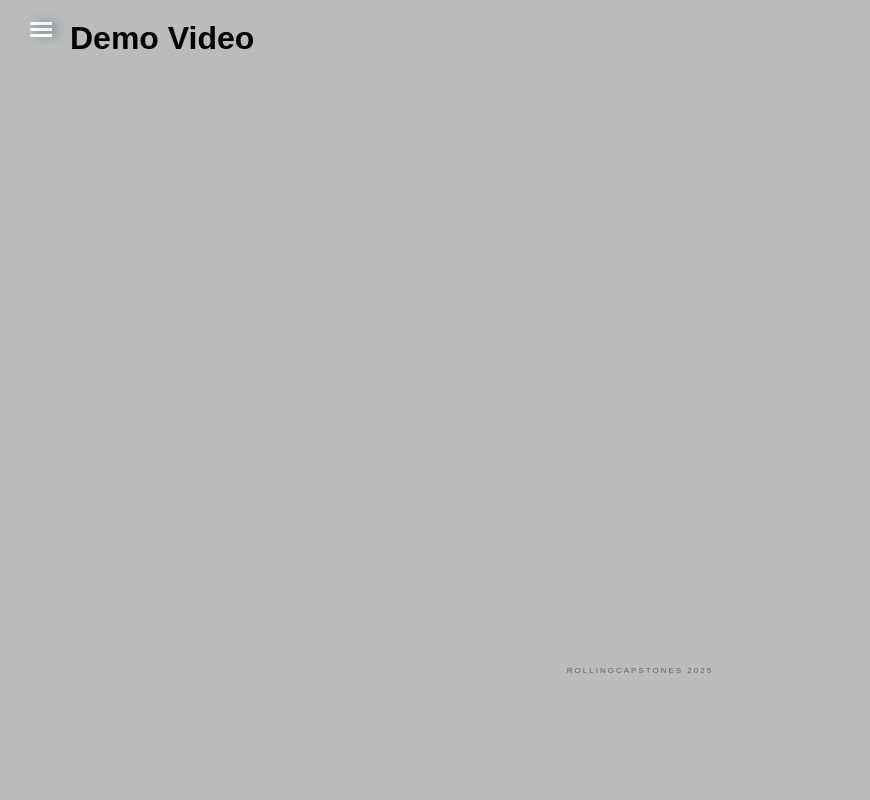
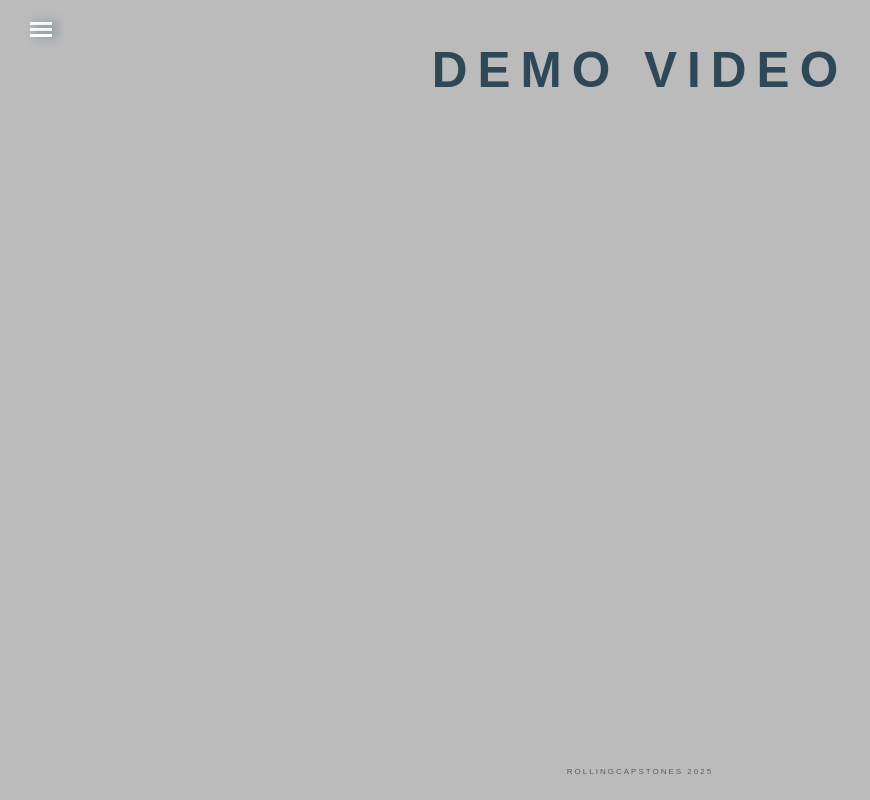
Before and after one commit to peytonfisher/RollingCapStonesVacationPlanner, a plain HTML site: page pages/demo.html in a window 1280 px wide. Shown: the whole page, without its empty margins (0-870 px from the left). Drawn offline with Linux system fonts and the light colour scheme.

Commit message:
Quick css fix

```diff
--- a/index.css
+++ b/index.css
@@ -234,7 +234,7 @@ body {
     width: 100%;
     margin-top: 150px;
     justify-content: center;
-    margin-left: 10px;
+    margin-left: 15px;
     margin-bottom: 30px;
 }
 
--- a/pages/demo.html
+++ b/pages/demo.html
@@ -29,7 +29,12 @@
 
         <main>
             <div class="main-content fade-in">
-                <h1>Demo Video</h1>
+                <div class="title">
+                    <section class="title">
+                        <h1>Demo Video</h1>
+                    </section>
+                </div>
+
           </div>
         </main>
         <footer>
--- a/styles/about.css
+++ b/styles/about.css
@@ -21,9 +21,16 @@ body {
     max-height: 100vh;
 }
 
-h1 {
-    margin-top: 20px;
-    margin-left: 70px;
+.title {
+    font-family: sans-serif;
+    text-align: center;
+    font-size: 33px;
+    text-transform: uppercase;
+    letter-spacing: 10px;
+    padding-bottom: 20px;
+    color: #2f4858;
+    align-self: center;
+    width: 100%;
 }
 
 .credit-line {
--- a/styles/demo.css
+++ b/styles/demo.css
@@ -21,9 +21,16 @@ body {
     max-height: 100vh;
 }
 
-h1 {
-    margin-top: 20px;
-    margin-left: 70px;
+.title {
+    font-family: sans-serif;
+    text-align: center;
+    font-size: 33px;
+    text-transform: uppercase;
+    letter-spacing: 10px;
+    padding-bottom: 20px;
+    color: #2f4858;
+    align-self: center;
+    width: 100%;
 }
 
 .credit-line {
```
Also changed, not shown: pages/about.html (+5 -1 lines).
